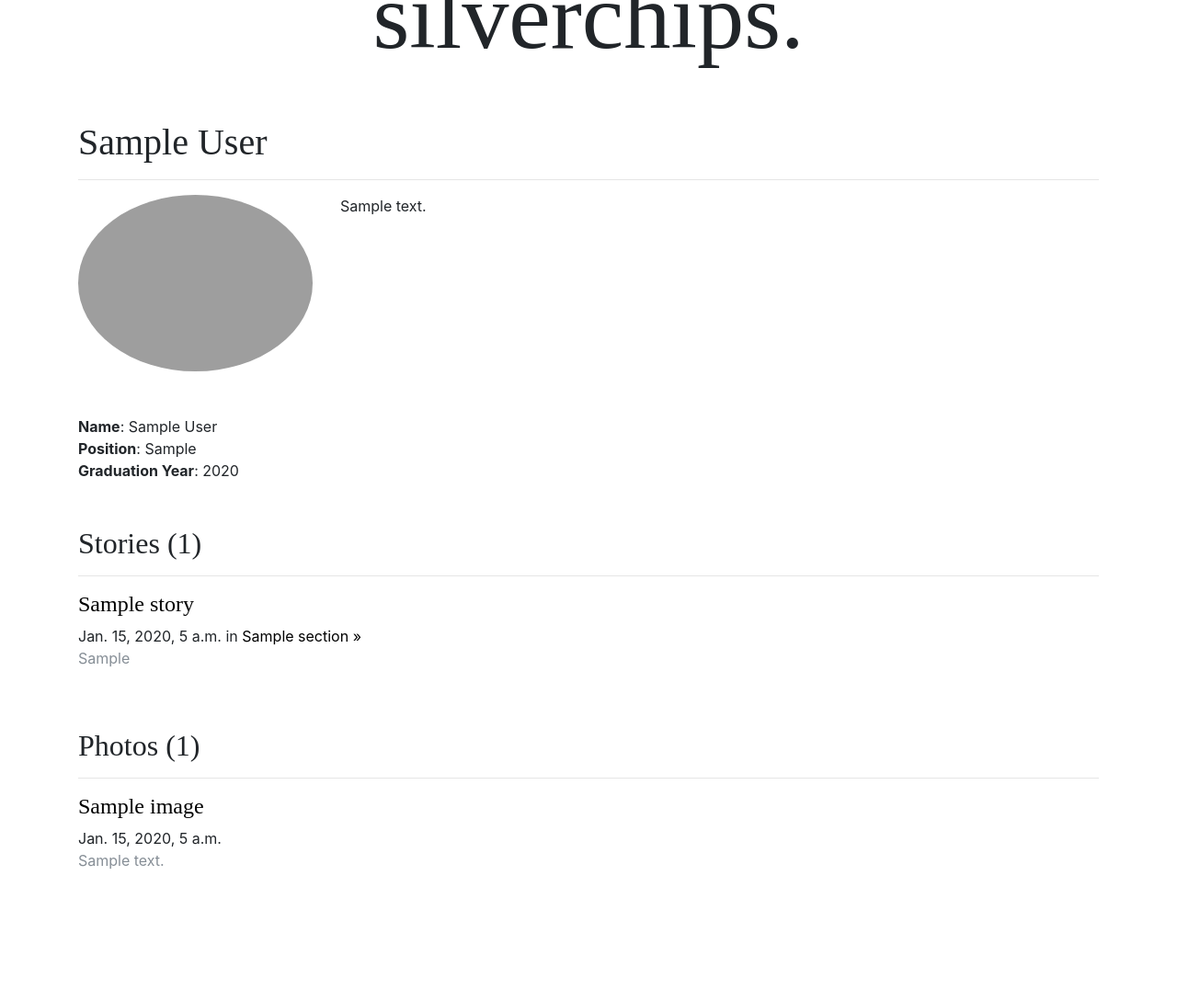
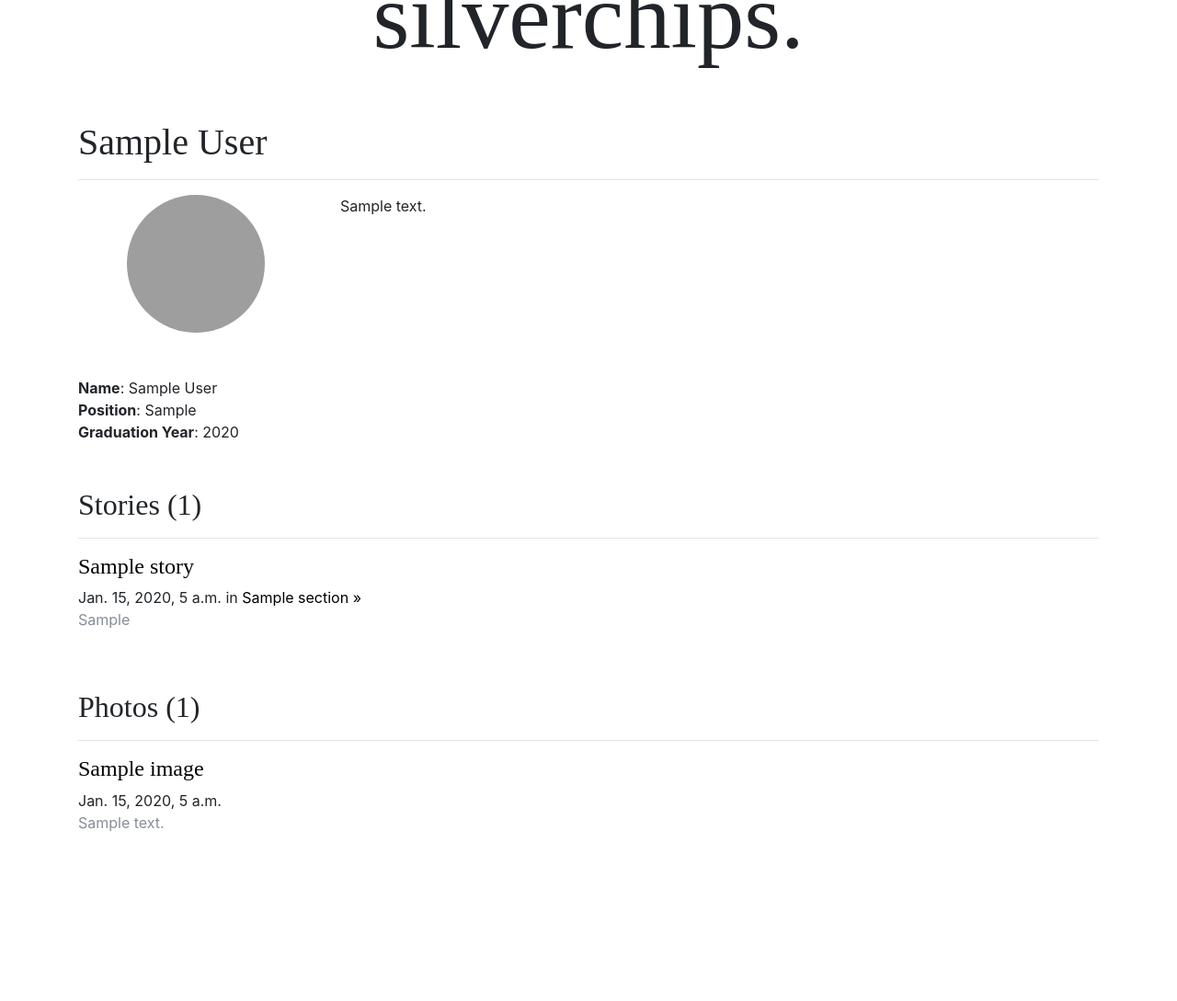
Before and after one commit to mbhs/silverchips, a Django app: page /profile/1 in a window 1280 px wide. Shown: the part 150-1239 px from the top of the page at 92% size. After the commit the page ends 1054 px from the top, so only its background shows below. Run offline with Django 3.2, Linux system fonts and the light colour scheme; tables that the repository leaves empty hold one stand-in row (values such as "Sample post"); style sheets or scripts are compiled from the project's sources; parts of the project's set-up code (start-up, migrations or seed data) failed here and were passed over; some libraries are stand-ins or nearby versions; some web fonts are replaced; grey boxes are pictures that could not be loaded.

Commit message:
Make profile square

```diff
--- a/home/static/home/home.scss
+++ b/home/static/home/home.scss
@@ -17,6 +17,12 @@ h1#title {
     text-align: center;
 }
 
+.square {
+  width: 150px;
+  height: 150px;
+  overflow: hidden;
+}
+
 img#story-cover {
     width: 100%;
     margin-bottom: .5rem;
--- a/home/templates/home/profile.html
+++ b/home/templates/home/profile.html
@@ -11,7 +11,8 @@
     <div class="row">
         <div class="col-md-3">
             {% if user.profile.avatar %}
-                <img class="img-fluid mx-auto d-block rounded-circle" src="{{ user.profile.avatar.source.url }}">
+                <img class="square mx-auto d-block rounded-circle" src="{{ user.profile.avatar.source.url }}">
+
                 <br/><br/>
             {% endif %}
 
```
